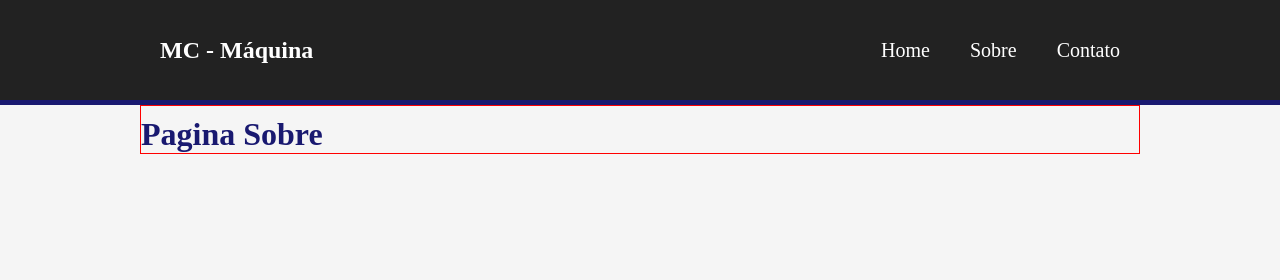
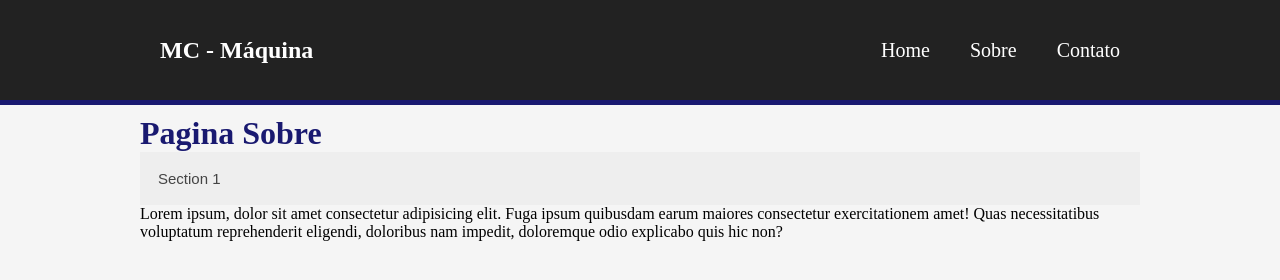
Before and after one commit to fabricio-sant/Curso-Fullstack, a plain HTML site: page mine-site/sobre.html in a window 1280 px wide. Drawn offline with Linux system fonts and the light colour scheme.

Commit message:
criamos uma accondion

```diff
--- a/mine-site/css/style.css
+++ b/mine-site/css/style.css
@@ -100,6 +100,28 @@ footer {
 .paginaSobre h1 {
     color: #191970;
     padding-top: 10px;
-    border: 1px solid red;
+}
 
+.accordion {
+  background-color: #eee;
+  color: #444;
+  cursor: pointer;
+  padding: 18px;
+  width: 100%;
+  border: none;
+  text-align: left;
+  outline: none;
+  font-size: 15px;
+  transition: 0.4s;
 }
+
+.active, .accordion:hover {
+  background-color: #ccc;
+}
+
+.panel {
+  padding: 0 18px;
+  display: none;
+  background-color: white;
+  overflow: hidden;
+}
--- a/mine-site/sobre.html
+++ b/mine-site/sobre.html
@@ -25,6 +25,12 @@
 
      <main class="contentMain paginaSobre">
         <h1>Pagina Sobre</h1>
+
+        <section>
+            <button class="accordion">Section 1</button>
+            <article class="panel"></article>
+            <p>Lorem ipsum, dolor sit amet consectetur adipisicing elit. Fuga ipsum quibusdam earum maiores consectetur exercitationem amet! Quas necessitatibus voluptatum reprehenderit eligendi, doloribus nam impedit, doloremque odio explicabo quis hic non?</p>
+        </section>
      </main>
 </body>
 
```
